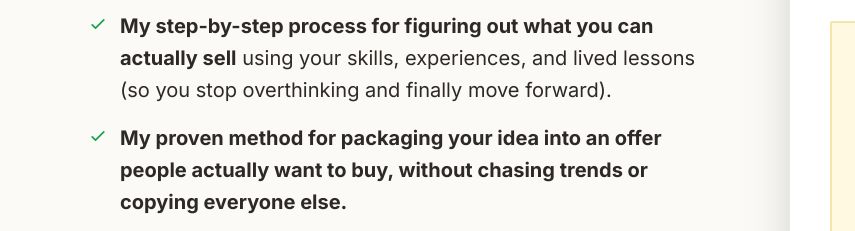
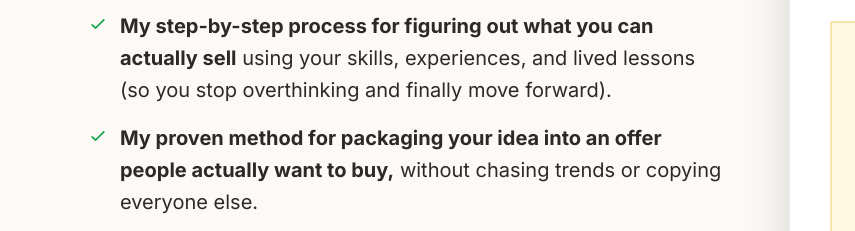
Before and after one commit to dina-stack/Backend, a website: page index.html in a window 1280 px wide. Shown: the part 1369-1600 px from the top of the page, 0-855 px from the left. Drawn offline with nearby package versions, Linux system fonts and the light colour scheme; a script that the page names is missing; a web font is replaced by a local one.

```diff
--- a/index.html
+++ b/index.html
@@ -213,7 +213,10 @@
                                         </li>
                                         <li class="flex items-start gap-3">
                                             <svg class="w-5 h-5 text-green-600 shrink-0 mt-1" fill="none" stroke="currentColor" viewBox="0 0 24 24"><path stroke-linecap="round" stroke-linejoin="round" stroke-width="2" d="M5 13l4 4L19 7"></path></svg>
-                                            <span><strong>My proven method for packaging your idea into an offer people actually want to buy, without chasing trends or copying everyone else.</strong></span>
+                                            <span>
+<strong>My proven method for packaging your idea into an offer people actually want to buy,</strong>
+without chasing trends or copying everyone else.
+</span>
                                         </li>
                                         <li class="flex items-start gap-3">
                                             <svg class="w-5 h-5 text-green-600 shrink-0 mt-1" fill="none" stroke="currentColor" viewBox="0 0 24 24"><path stroke-linecap="round" stroke-linejoin="round" stroke-width="2" d="M5 13l4 4L19 7"></path></svg>
```
